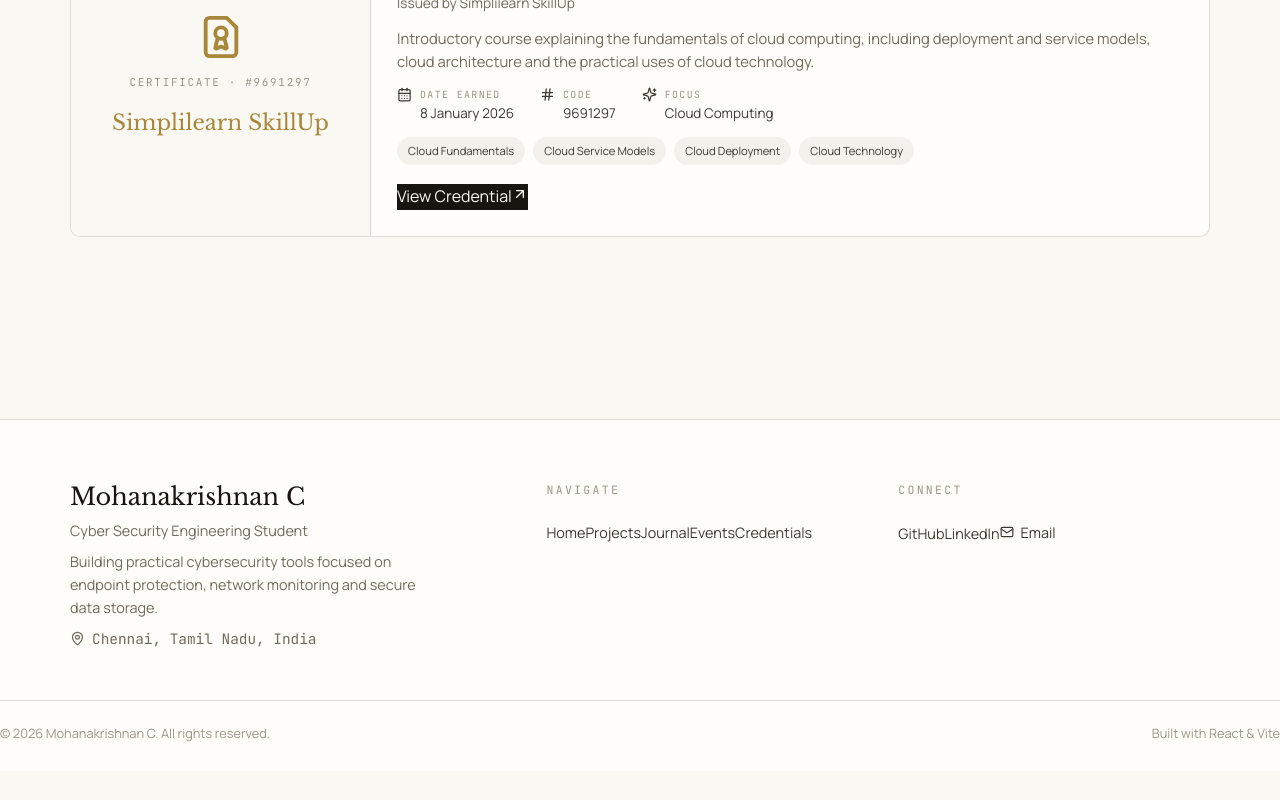
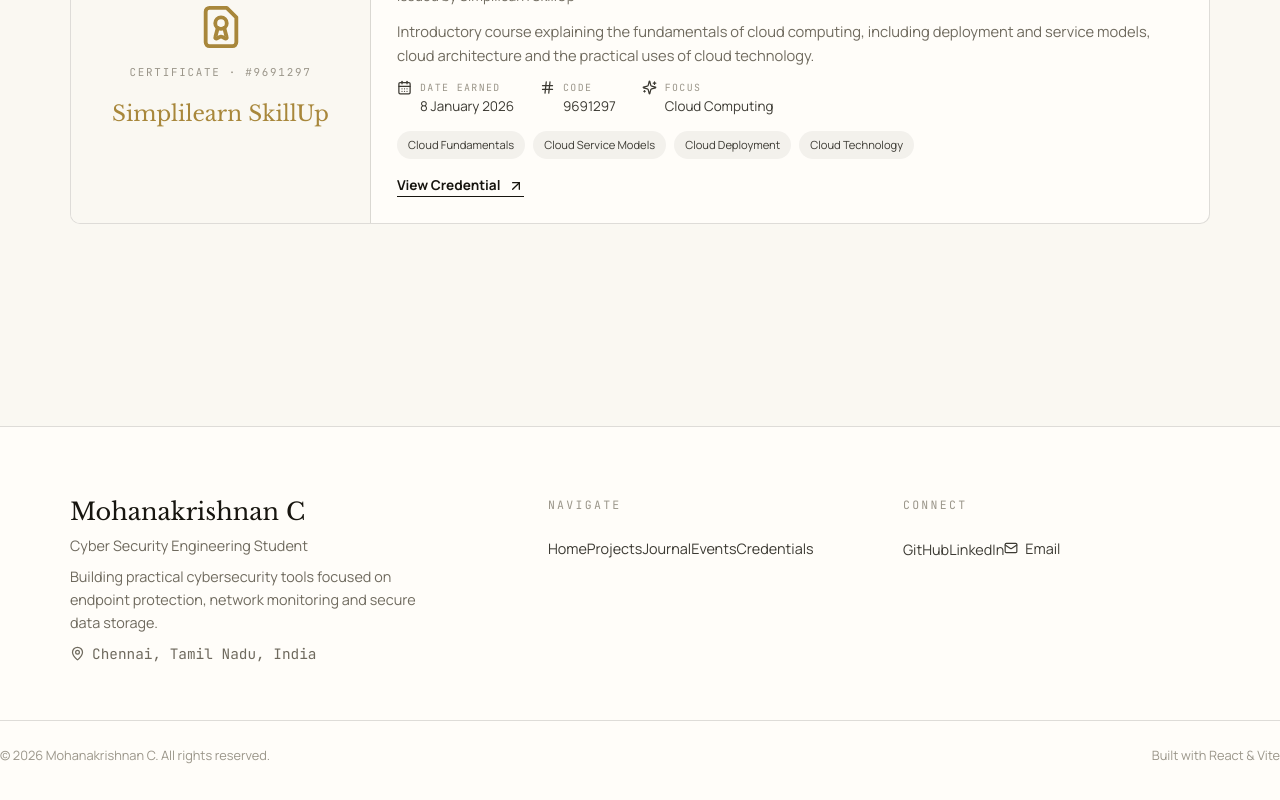
Before and after one commit to Mohan-10-15/Mohan-10-15.github.io, a React (Vite) app: page /certifications in a window 1280 px wide. Shown: the part 1115-1915 px from the top of the page. Before the commit the page ends 1886 px from the top, so only its background shows below. Built offline with nearby package versions, Linux system fonts and the light colour scheme.

Commit message:
fix: convert highlighted buttons to subtle text links and give the footer more breathing room

```diff
--- a/src/components/home/Contact.jsx
+++ b/src/components/home/Contact.jsx
@@ -94,7 +94,7 @@ function Contact() {
 
           <Reveal delay={2} className="contact__actions">
             <a
-              className="btn--dark"
+              className="text-link"
               href={getAssetPath(personalData.resumeFile)}
               target="_blank"
               rel="noreferrer"
@@ -172,7 +172,7 @@ function Contact() {
 
             <button
               type="submit"
-              className="btn--dark contact__submit"
+              className="text-link contact__submit"
             >
               {sent ? <Check size={16} /> : <Send size={16} />}
               {sent ? "Email app opened" : "Send message"}
--- a/src/components/home/Credentials.jsx
+++ b/src/components/home/Credentials.jsx
@@ -67,7 +67,7 @@ function Credentials() {
               </div>
 
               <a
-                className="btn--dark credential-view"
+                className="text-link credential-view"
                 href={getAssetPath(featured.file)}
                 target="_blank"
                 rel="noreferrer"
--- a/src/components/home/Hero.jsx
+++ b/src/components/home/Hero.jsx
@@ -46,9 +46,9 @@ function Hero() {
           <p className="hero__lead">{personalData.tagline}</p>
 
           <div className="hero__actions">
-            <Link className="btn--dark" to="/projects">
+            <Link className="text-link" to="/projects">
               View Projects
-              <ArrowRight size={17} />
+              <ArrowRight size={15} />
             </Link>
 
             <a
--- a/src/components/home/Resume.jsx
+++ b/src/components/home/Resume.jsx
@@ -83,7 +83,7 @@ function Resume() {
 
           <Reveal className="resume__actions">
             <a
-              className="btn--dark"
+              className="text-link"
               href={getAssetPath(personalData.resumeFile)}
               target="_blank"
               rel="noreferrer"
--- a/src/pages/CertificatesPage.jsx
+++ b/src/pages/CertificatesPage.jsx
@@ -150,7 +150,7 @@ function CertificatesPage() {
                     </div>
 
                     <a
-                      className="btn--dark certificate-card__button"
+                      className="text-link certificate-card__button"
                       href={getAssetPath(certificate.file)}
                       target="_blank"
                       rel="noreferrer"
--- a/src/pages/ProjectDetailsPage.jsx
+++ b/src/pages/ProjectDetailsPage.jsx
@@ -262,7 +262,7 @@ function ProjectDetailsPage() {
                 documentation on GitHub.
               </p>
               <a
-                className="btn--dark sidebar-button"
+                className="text-link sidebar-button"
                 href={project.githubUrl}
                 target="_blank"
                 rel="noreferrer"
--- a/src/styles/global.css
+++ b/src/styles/global.css
@@ -583,8 +583,8 @@ h4 {
 .footer {
   border-top: 1px solid var(--line);
   background: var(--paper);
-  padding: 64px 0 28px;
-  margin-top: 80px;
+  padding: 72px 0 34px;
+  margin-top: 100px;
 }
 
 .footer__inner {
@@ -592,7 +592,7 @@ h4 {
   margin-inline: auto;
   display: grid;
   grid-template-columns: 1.4fr 1fr 1fr;
-  gap: 40px;
+  gap: 48px;
 }
 
 .footer__brand h2 {
@@ -638,7 +638,7 @@ h4 {
   gap: 7px;
   color: var(--ink-soft);
   font-size: 0.9rem;
-  padding: 6px 0;
+  padding: 7px 0;
   transition: color 0.2s var(--ease);
 }
 
@@ -647,8 +647,8 @@ h4 {
 }
 
 .footer__bottom {
-  margin-top: 46px;
-  padding-top: 22px;
+  margin-top: 52px;
+  padding-top: 24px;
   border-top: 1px solid var(--line);
   display: flex;
   justify-content: space-between;
@@ -661,7 +661,7 @@ h4 {
 @media (max-width: 820px) {
   .footer__inner {
     grid-template-columns: 1fr;
-    gap: 26px;
+    gap: 32px;
   }
 }
 
@@ -1811,6 +1811,18 @@ h4 {
 .contact__submit {
   justify-content: center;
   margin-top: 4px;
+  cursor: pointer;
+  background: none;
+  border: none;
+  padding: 13px 22px;
+  border-radius: 100px;
+  font-weight: 700;
+  font-size: 0.86rem;
+  transition: opacity 0.2s var(--ease);
+}
+
+.contact__submit:hover {
+  opacity: 0.65;
 }
 
 .contact__form small {
```
